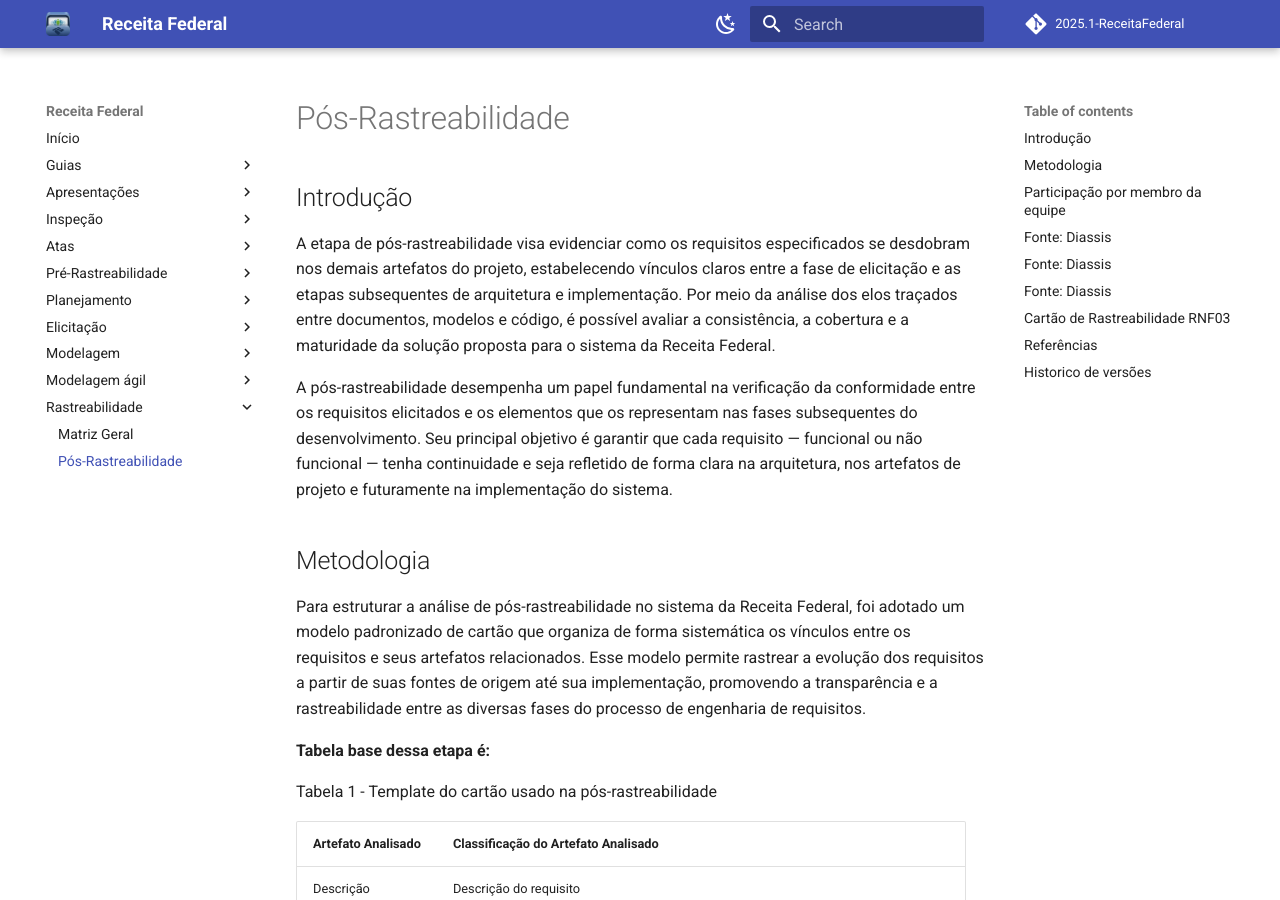
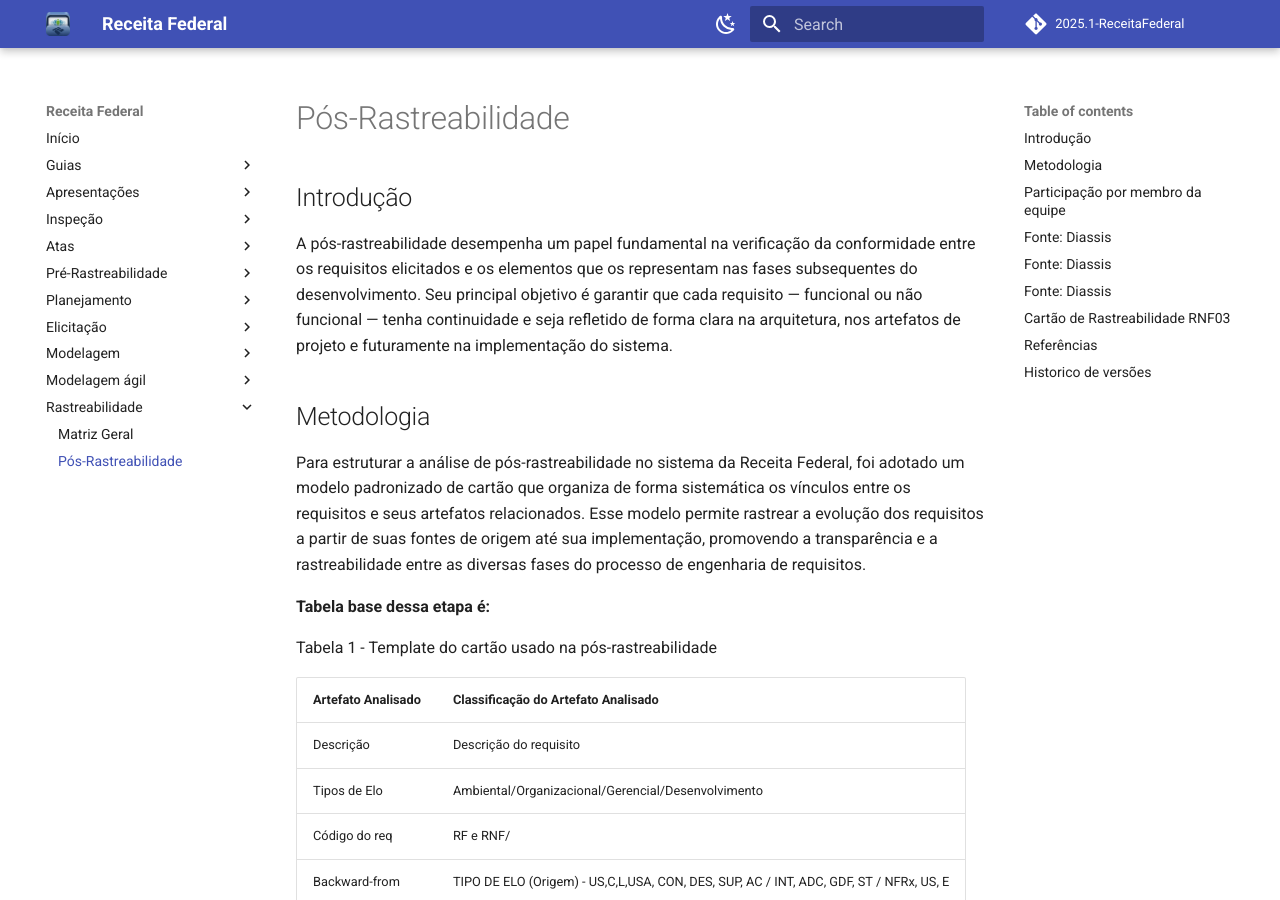
Before and after one commit to Requisitos-de-Software/2025.1-Meu-INSS, an MkDocs documentation site: the page built from docs/rastreabilidade/pos-rastreabilidade.md, in a window 1280 px wide and 900 px high. Built offline with MkDocs 1.6.1 and Material for MkDocs 9.7.7, drawn with Linux system fonts in a browser that asks for light colours; comment, search, counter and statistics services are not loaded.

Commit message:
resolvendo duplicatas

```diff
--- a/docs/rastreabilidade/pos-rastreabilidade.md
+++ b/docs/rastreabilidade/pos-rastreabilidade.md
@@ -1,6 +1,4 @@
 ## Introdução
-
-A etapa de pós-rastreabilidade visa evidenciar como os requisitos especificados se desdobram nos demais artefatos do projeto, estabelecendo vínculos claros entre a fase de elicitação e as etapas subsequentes de arquitetura e implementação. Por meio da análise dos elos traçados entre documentos, modelos e código, é possível avaliar a consistência, a cobertura e a maturidade da solução proposta para o sistema da Receita Federal.
 
 A pós-rastreabilidade desempenha um papel fundamental na verificação da conformidade entre os requisitos elicitados e os elementos que os representam nas fases subsequentes do desenvolvimento. Seu principal objetivo é garantir que cada requisito — funcional ou não funcional — tenha continuidade e seja refletido de forma clara na arquitetura, nos artefatos de projeto e futuramente na implementação do sistema.
 
```
